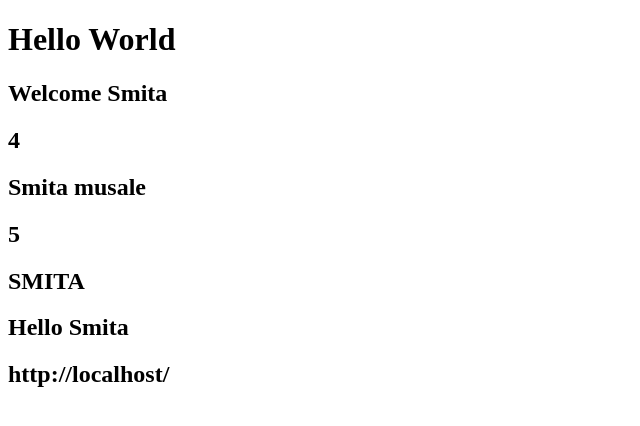
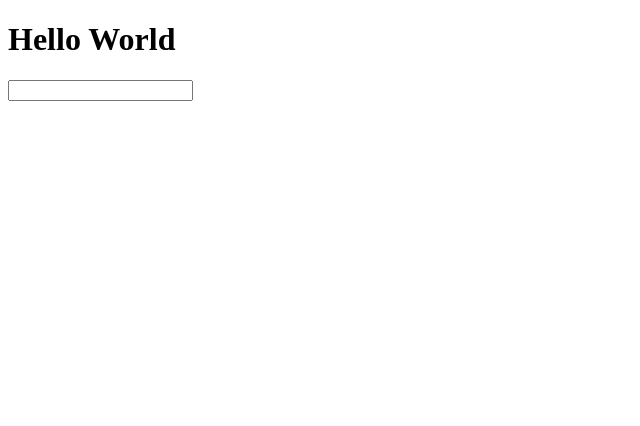
Before and after one commit to smitamusale30/AngularBacis, an Angular app: page / in a window 1280 px wide. Shown: the top 426 px of the page, without its empty margins (0-640 px from the left). Built offline with nearby package versions, Linux system fonts and the light colour scheme.

Commit message:
TwoWayBinding

```diff
--- a/src/app/app.component.html
+++ b/src/app/app.component.html
@@ -2,7 +2,9 @@
 <h1>
   Hello World
 </h1>
-<app-demo></app-demo>
-<!-- <app-binding></app-binding>
-<app-template-ref-var></app-template-ref-var> -->
+<!-- <app-demo></app-demo> -->
+<!-- <app-binding></app-binding> -->
+<!-- <app-template-ref-var></app-template-ref-var> -->
+<app-two-way-binding></app-two-way-binding>
+
 <router-outlet></router-outlet>
--- /dev/null
+++ b/src/app/two-way-binding/two-way-binding.component.html
@@ -0,0 +1 @@
+<input [(ngModel)]="name" type="text">{{name}}
--- /dev/null
+++ b/src/app/two-way-binding/two-way-binding.component.ts
@@ -0,0 +1,17 @@
+import { Component, OnInit } from '@angular/core';
+
+@Component({
+  selector: 'app-two-way-binding',
+  templateUrl: './two-way-binding.component.html',
+  styleUrls: ['./two-way-binding.component.css']
+})
+export class TwoWayBindingComponent implements OnInit {
+
+  public name ="";
+
+  constructor() { }
+
+  ngOnInit(): void {
+  }
+
+}
```
Also changed, not shown: src/app/app.module.ts (+6 -2 lines), src/app/two-way-binding/two-way-binding.component.css (added), 1 other file (tests, documents, lock files or other folders).
